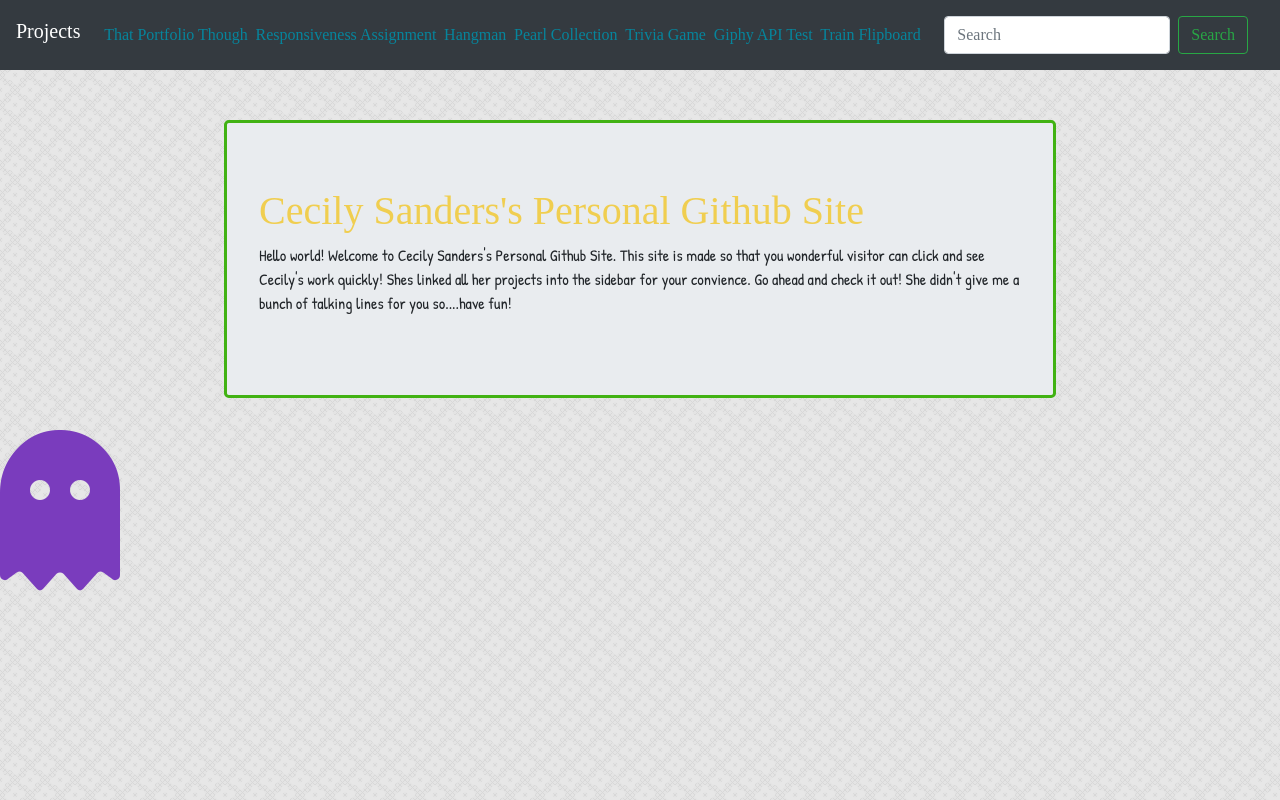
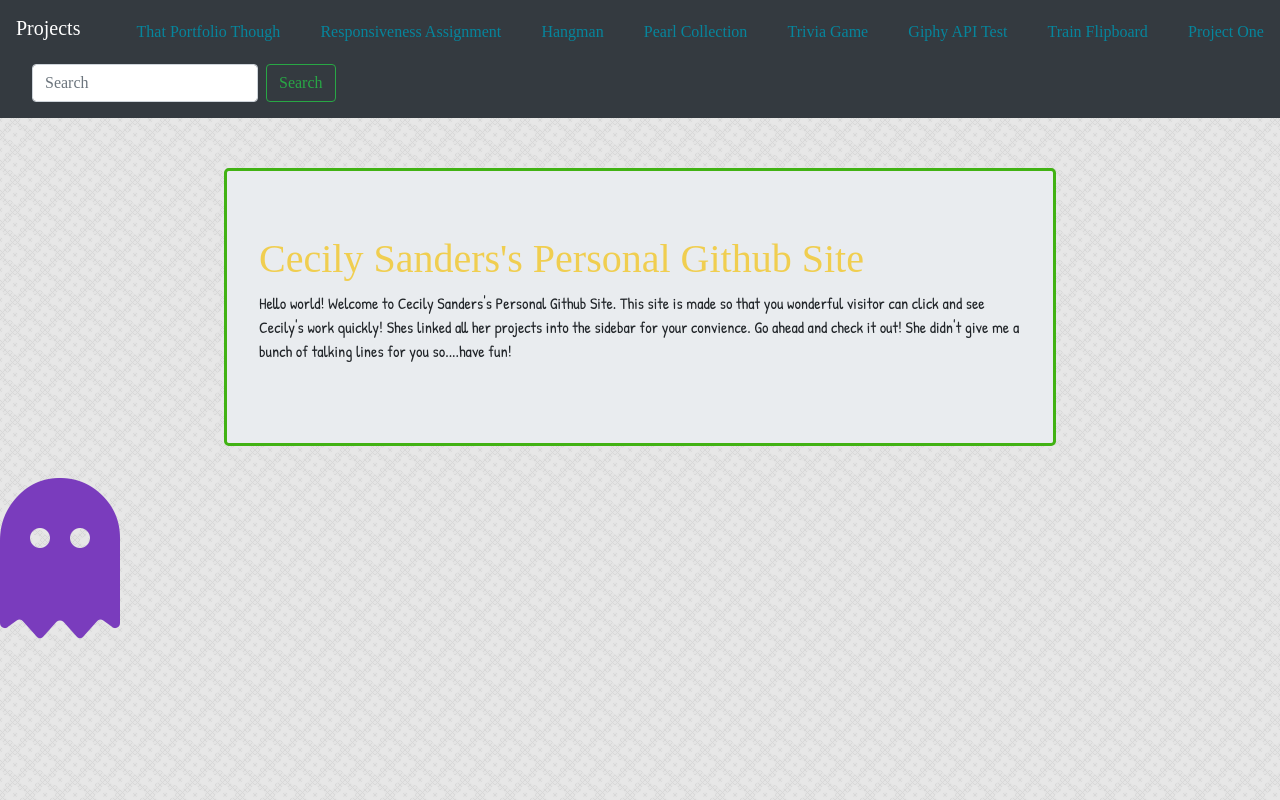
Before and after one commit to SandersCecily/sanderscecily.github.io, a plain HTML site: page index.html in a window 1280 px wide. Drawn offline with nearby package versions, Linux system fonts and the light colour scheme; a web font is replaced by a local one.

Commit message:
new link

```diff
--- a/index.html
+++ b/index.html
@@ -20,7 +20,7 @@
              " target="_blank"> Trivia Game</a>
             <a href="https://sanderscecily.github.io/GIPHYAPI/." target="_blank">Giphy API Test</a>
             <a href="https://sanderscecily.github.io/Flipboard/" target="_blank">Train Flipboard</a>
-            <!-- <a href="" target="_blank">6</a> -->
+            <a href="https://github.com/monetthigpen/projectOne" target="_blank"> Project One </a>
             <!-- <a href="" target="_blank">6</a> -->
             <!-- <a href="" target="_blank">6</a> -->
             <nav class="navbar navbar-dark bg-dark">
```
